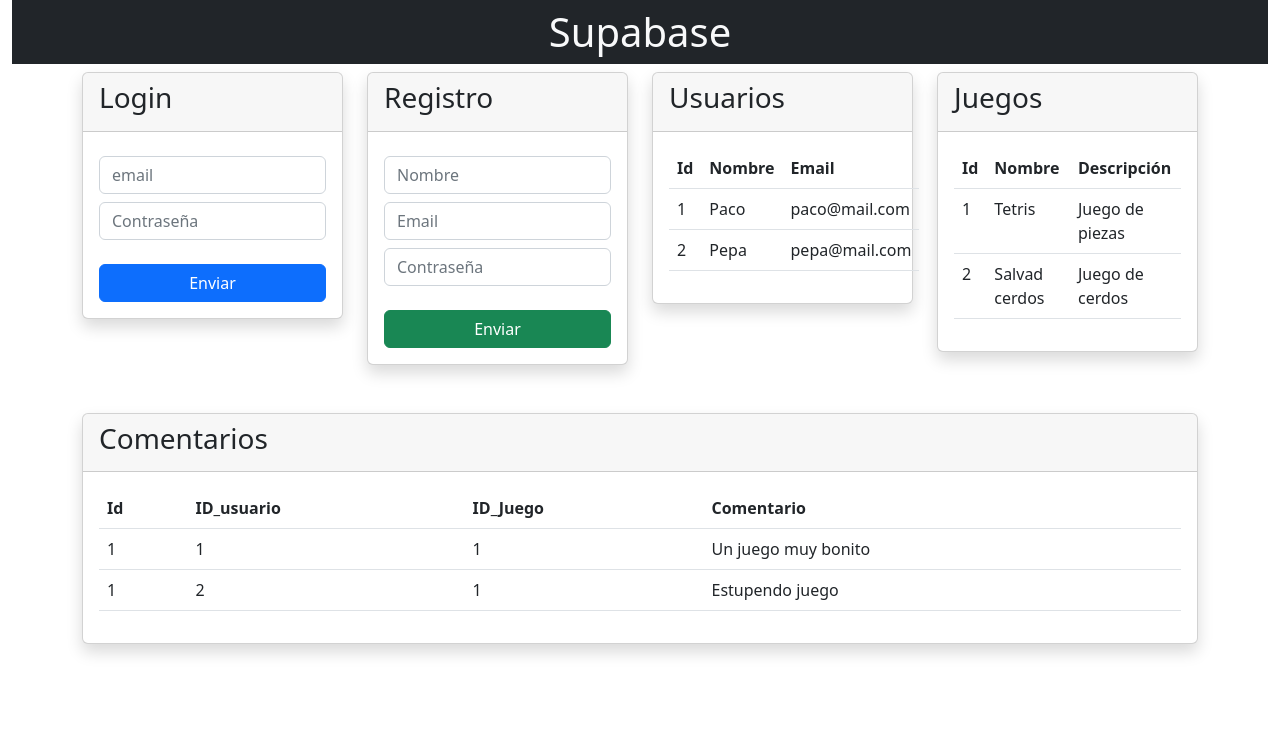
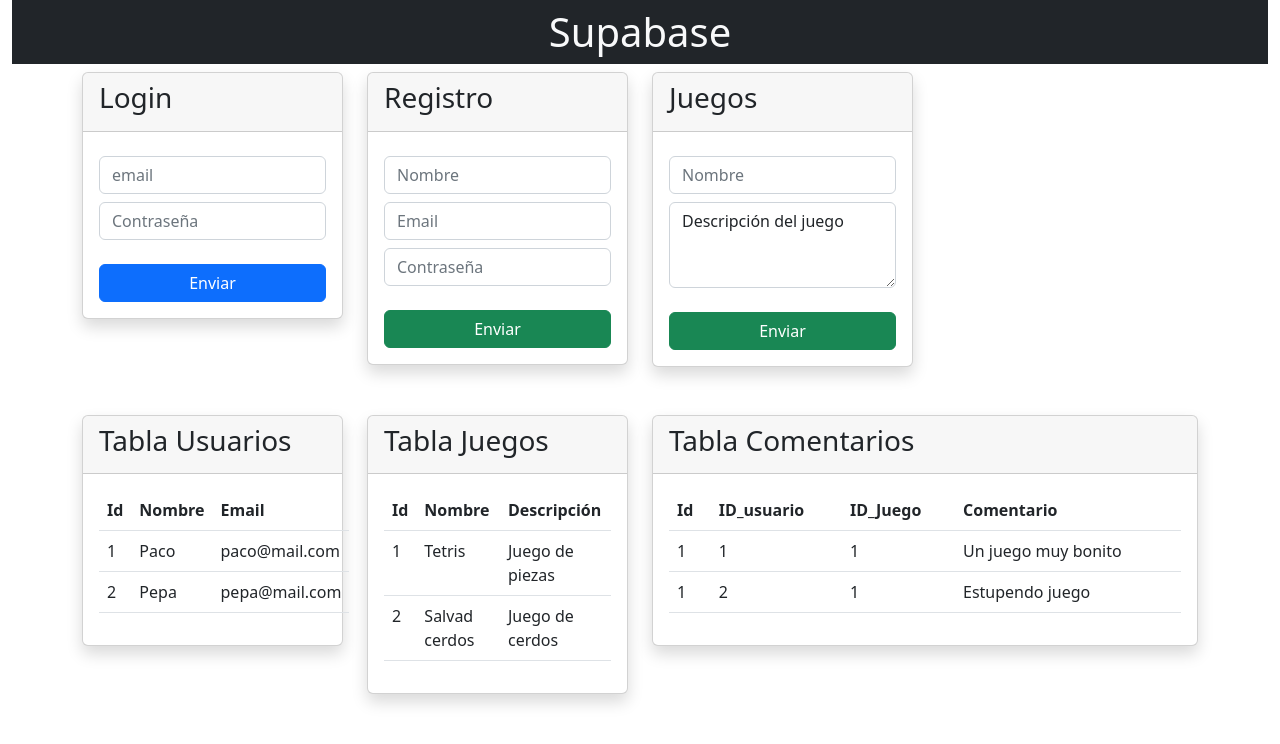
Before and after one commit to carrebola/prueba-supabase, a website: page index.html in a window 1280 px wide. Drawn offline with nearby package versions, Linux system fonts and the light colour scheme.

Commit message:
actualizado con insert juegos

```diff
--- a/index.html
+++ b/index.html
@@ -42,10 +42,26 @@
                 </div>
 
             </div>
+            <!-- Insertar juegos -->
+            <div class="col-3" id="login">
+                <div class="card shadow ">
+                    <div class="card-header"><h3>Juegos</h3></div>
+                    <div class="card-body">
+                        <form class="form" action="">
+                            <input type="text" class="form-control mt-2" placeholder="Nombre" name="nombre">
+                            <textarea class="form-control mt-2" id="descripcion" rows="3">Descripción del juego</textarea>
+                            <button id="btn-registro" class="btn btn-success mt-4 w-100">Enviar</button>
+                        </form>
+                    </div>
+                </div>
+
+            </div>
+        </div>
+        <div class="row mt-5">
             <!-- tabla usuarios -->
-            <div class="col-3" id="login">
+            <div class="col-3" id="">
                 <div class="card shadow">
-                    <div class="card-header"><h3>Usuarios</h3></div>
+                    <div class="card-header"><h3>Tabla Usuarios</h3></div>
                     <div class="card-body">
                         <table class="table">
                             <thead>
@@ -72,10 +88,10 @@
                 </div>
 
             </div>
-            <!-- tabla usuarios -->
-            <div class="col-3" id="login">
+            <!-- tabla Juegos -->
+            <div class="col-3" id="">
                 <div class="card shadow">
-                    <div class="card-header"><h3>Juegos</h3></div>
+                    <div class="card-header"><h3>Tabla Juegos</h3></div>
                     <div class="card-body">
                         <table class="table">
                             <thead>
@@ -102,10 +118,11 @@
                 </div>
 
             </div>
-            <!-- tabla usuarios -->
-            <div class="col-12" id="login">
-                <div class="card shadow mt-5">
-                    <div class="card-header"><h3>Comentarios</h3></div>
+
+            <!-- tabla comentarios -->
+            <div class="col-6" id="">
+                <div class="card shadow">
+                    <div class="card-header"><h3>Tabla Comentarios</h3></div>
                     <div class="card-body">
                         <table class="table">
                             <thead>
@@ -133,7 +150,6 @@
                         </table>
                     </div>
                 </div>
-
             </div>
         </div>
 
```
Also changed, not shown: readme.md (added).
